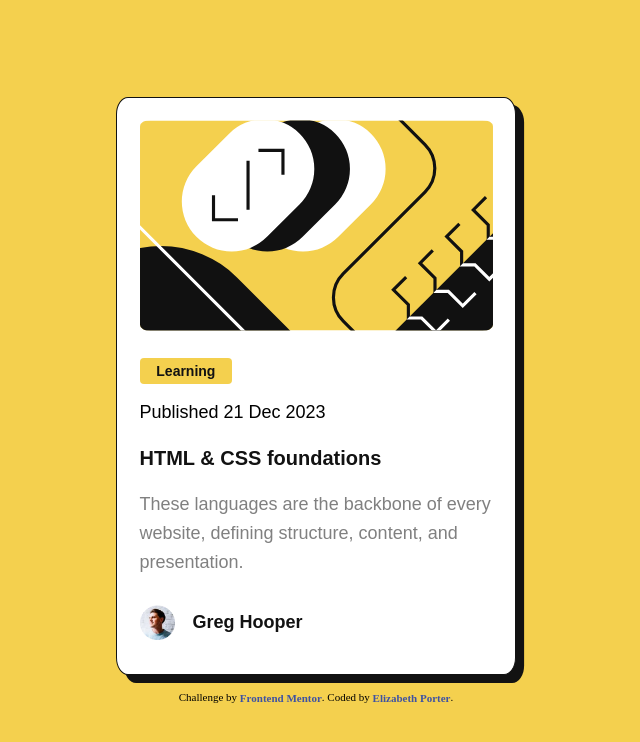
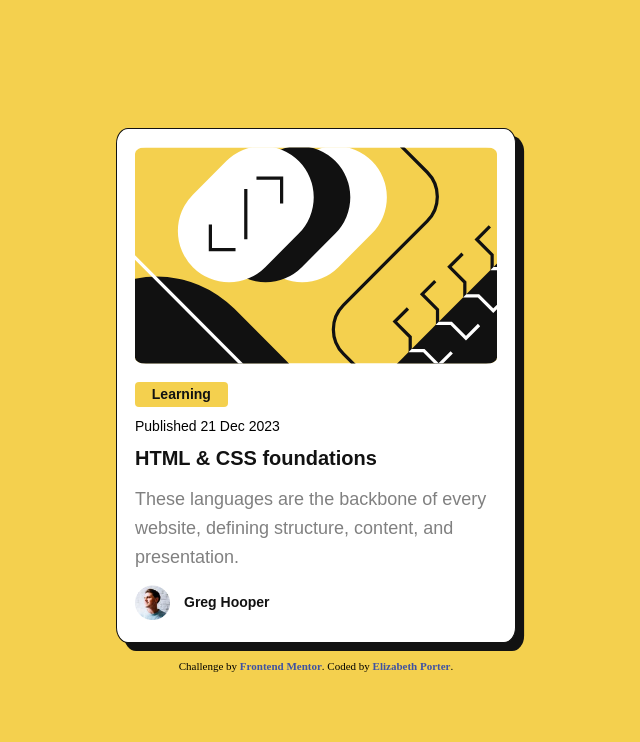
Before and after one commit to 1819367/blog-preview-card, a plain HTML site: page index.html in a window 1280 px wide. Shown: the whole page, without its empty margins (324-964 px from the left). Drawn offline with Linux system fonts and the light colour scheme.

Commit message:
styling updates

```diff
--- a/css/styles.css
+++ b/css/styles.css
@@ -19,7 +19,9 @@ body {
   background: #fff;
   width: 85%;
   max-width: 400px;
-  padding: 1.25em;
+  /* max-height: 500px; */
+  flex-basis: 350px;
+  padding: 1em;
   display: flex;
   flex-direction: column;
   border-radius: 3%;
@@ -29,9 +31,9 @@ body {
 
 .card-img {
   object-fit: cover;
-  flex-basis: 25vh;
+  flex-basis: 20vh;
   border-radius: 3%;
-  margin-bottom: 1.5em;
+  margin-bottom: 1em;
 }
 
 .card-content {
@@ -78,19 +80,29 @@ a:focus {
   transform: scale(1.05);
 }
 
+.card-publish-date {
+  margin: 0;
+  padding-top: .75em;
+  font-size: .875rem;
+}
+
 .card-title {
   margin: 0;
+  padding-top: .25em;
 }
 
 .card-body {
   color: hsl(0, 0%, 50%);
   line-height: 1.6;
   max-width: 375px;
+  margin: 0;
+  padding-top: .75em;
 }
 
 .card-footer {
   display: flex;
   align-items: center;
+  padding-top: .5em;
 }
 
 .card-author-avatar {
@@ -100,6 +112,7 @@ a:focus {
 
 .card-author-name {
   padding-left: 1em;
+  font-size: .875rem;
 }
 
 .attribution,
```
